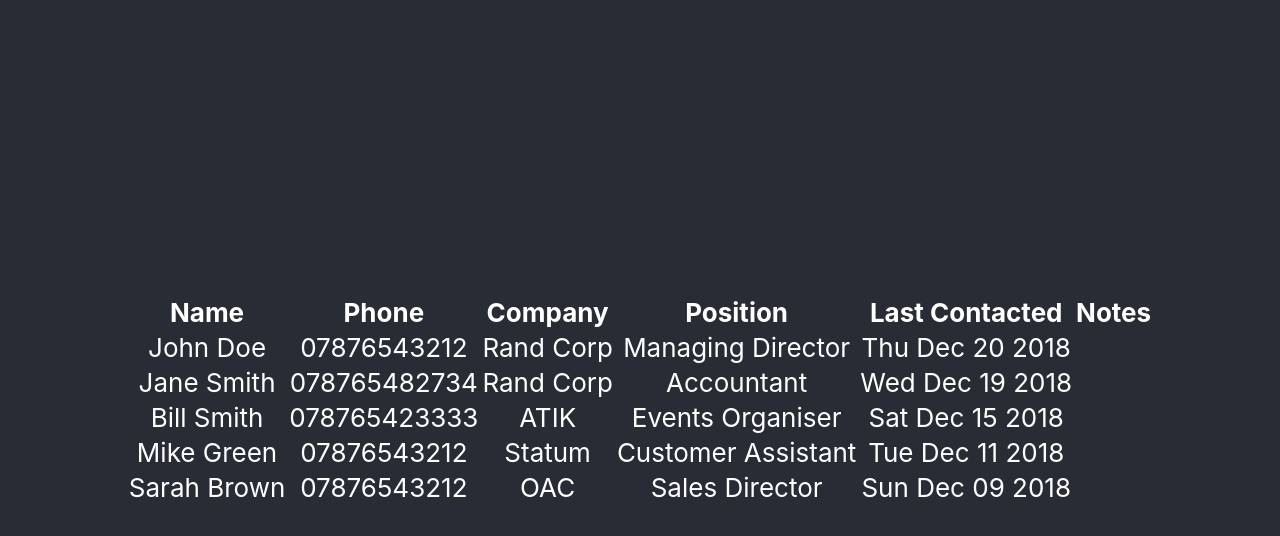
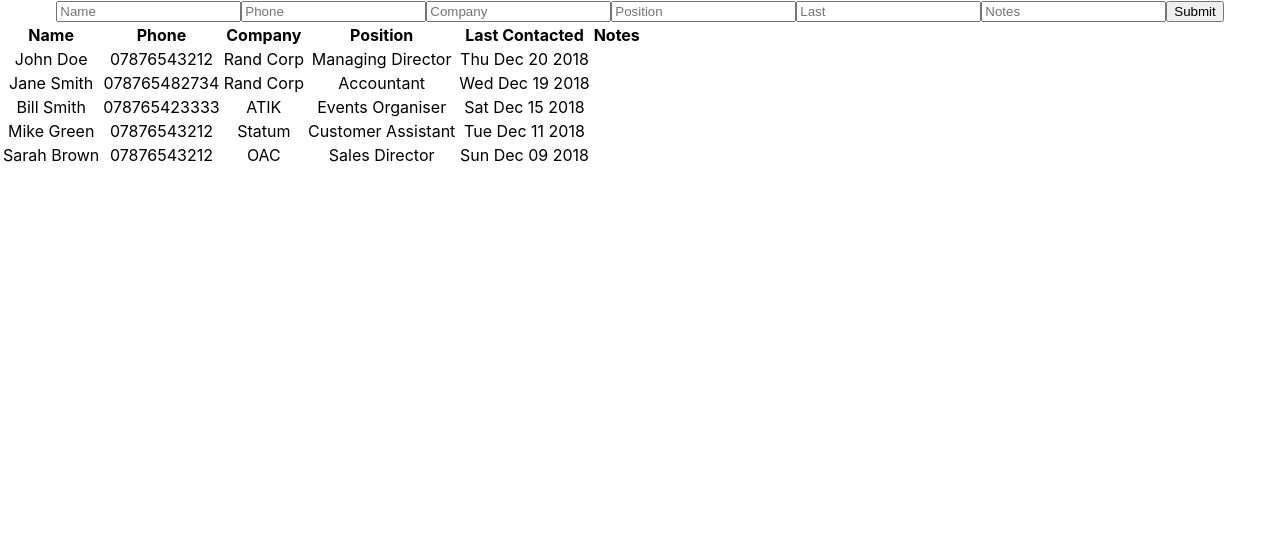
Before and after one commit to rob137/rolodex, a React (Create React App) app: page / in a window 1280 px wide. Shown: the top 536 px of the page. Built offline with nearby package versions, Linux system fonts and the light colour scheme.

Commit message:
Render ContactAdder in App.tsx

```diff
--- a/src/App.tsx
+++ b/src/App.tsx
@@ -1,6 +1,7 @@
 import React, { Component } from 'react';
 import './App.css';
 
+import ContactAdder from './ContactAdder';
 import ContactList from './ContactList';
 import contactData from './contact-data.json';
 import { ContactData } from './types';
@@ -18,9 +19,8 @@ class App extends Component<{}, AppState> {
   render() {
     return (
       <div className="App">
-        <header className="App-header">
-          <ContactList contactData={this.state.contactData}/>
-        </header>
+        <ContactAdder/>
+        <ContactList contactData={this.state.contactData}/>
       </div>
     )
   }
```
